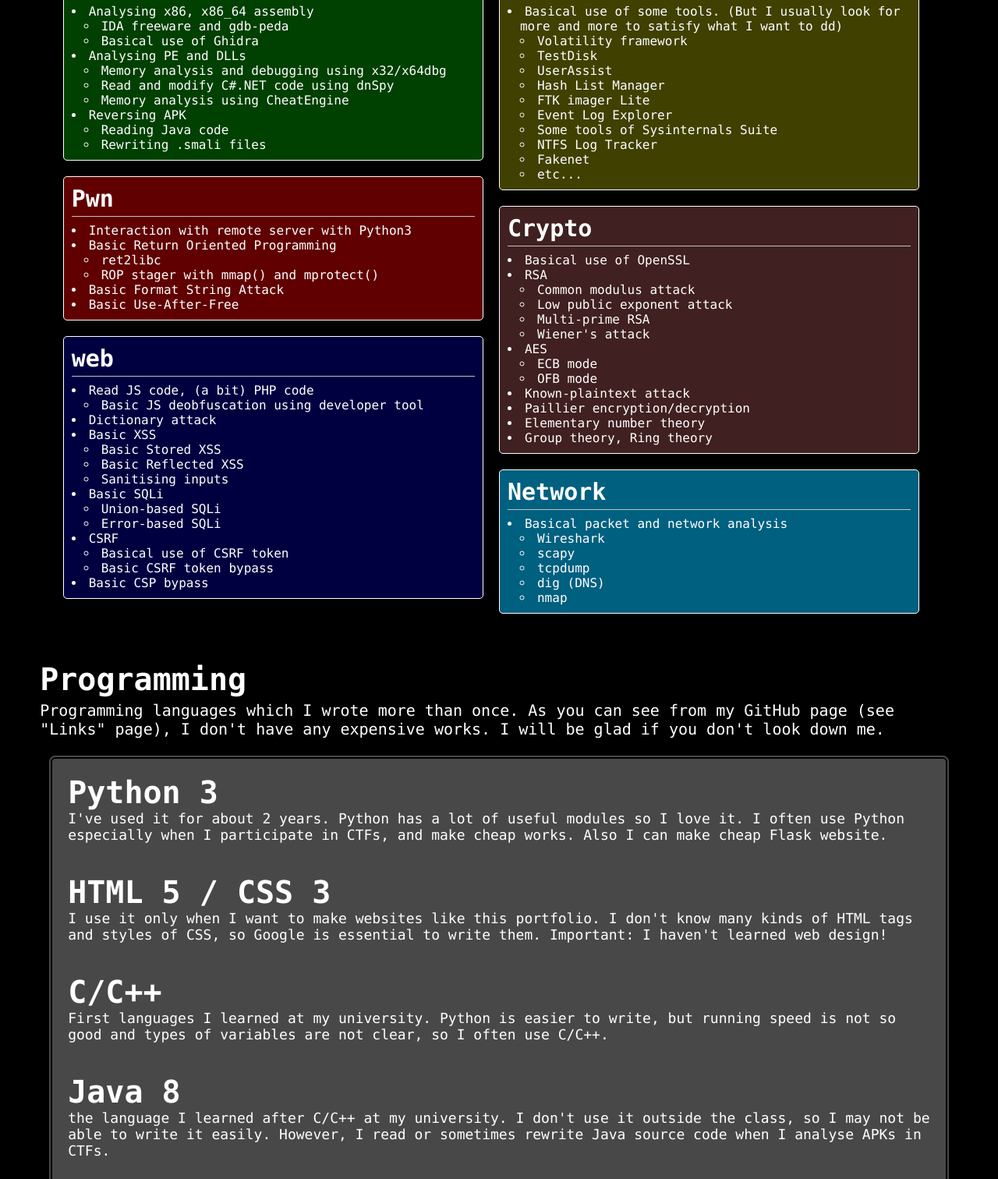
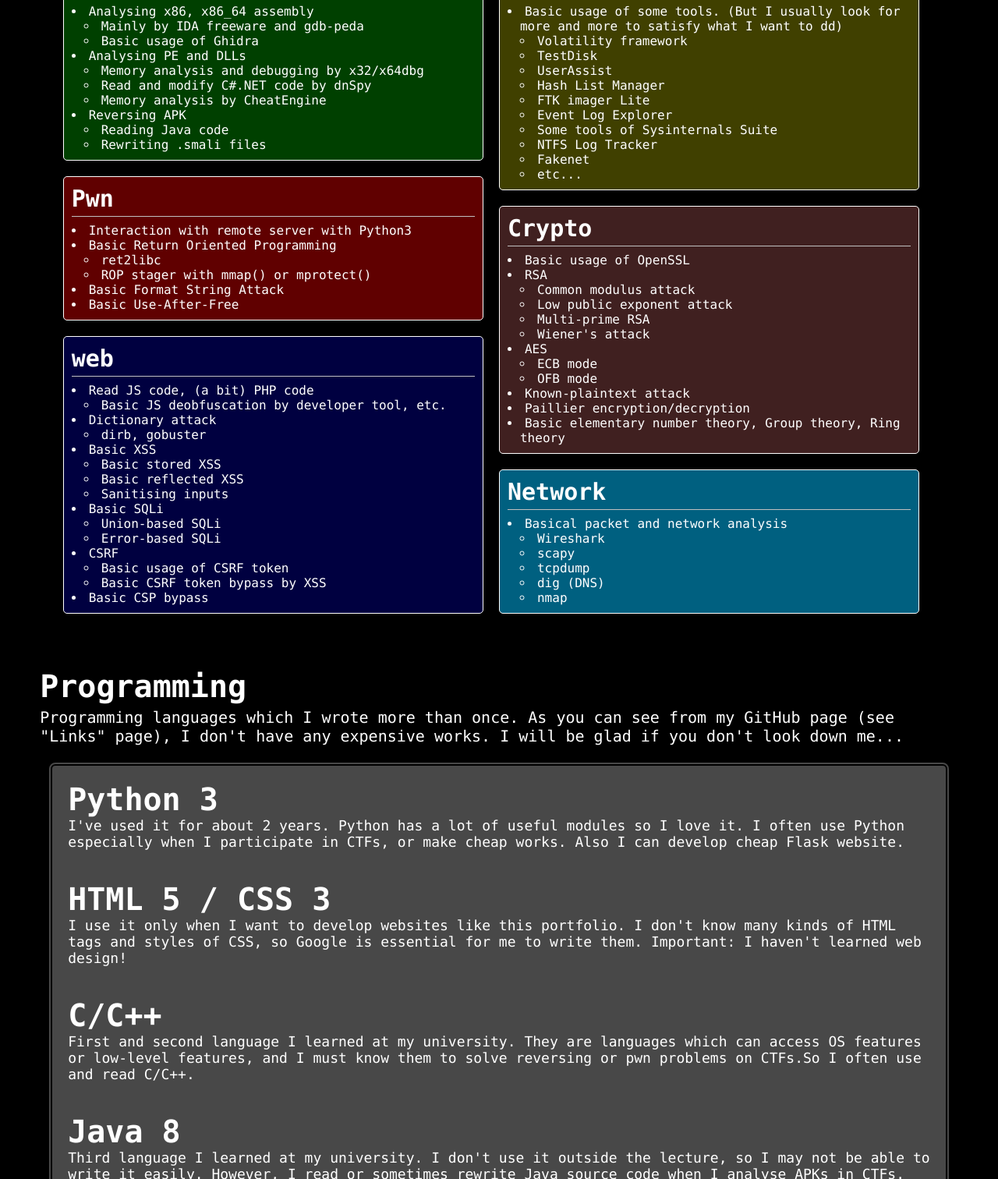
Before and after one commit to Ciruela-Xcyba17her/CiruelaPortfolio, a Gatsby site: page /skills in a window 1280 px wide. Shown: the part 708-2220 px from the top of the page at 78% size. Built offline with nearby package versions, Linux system fonts and the light colour scheme; Gatsby itself is replaced by a stand-in of ours.

Commit message:
Fixed typo, some contents

```diff
--- a/src/components/contents/links/components/Links.js
+++ b/src/components/contents/links/components/Links.js
@@ -13,14 +13,14 @@
             },
             {
                 serviceName: "Hack The Box",
-                description: "An online service to improve penetration testing skills and other cybersecurity skills.",
+                description: "An online service to improve penetration testing skills and other cybersecurity skills. I own no machines now...",
                 href: "https://www.hackthebox.eu/profile/206153",
                 bgColor: "#208020",
                 addition: "",
             },
             {
                 serviceName: "GitHub",
-                description: "My cheap programs. No stars are given to me...",
+                description: "Mainly my cheap programs.",
                 href: "https://github.com/Ciruela-Xcyba17her",
                 bgColor: "#404040",
                 addition: "",
--- a/src/components/contents/skills/components/Skills.js
+++ b/src/components/contents/skills/components/Skills.js
@@ -41,9 +41,9 @@
                 {/*----- CTF skills section -----*/}
                 <h2>CTF</h2>
                 <p>
-                    Capture The Flag - Competition that requires knowledge and skills of cybersecurity.
+                    Capture The Flag - A competition that requires knowledge and skills of cybersecurity.
                     Problems in CTF are often divided into some categories: Reversing, Pwn, Web, etc.
-                    In this section, I'll introduce what I can do in each categories.
+                    In this section, I'll introduce what I can do (or I experienced) in each categories.
                 </p>
 
                 <div className="skills-ctf-container">
@@ -84,7 +84,7 @@
                 <h2>Programming</h2>
                 <p>
                     Programming languages which I wrote more than once. As you can see from my GitHub page (see "Links" page),
-                    I don't have any expensive works. I will be glad if you don't look down me.
+                    I don't have any expensive works. I will be glad if you don't look down me...
                 </p>
 
                 <div className="skills-programming-container">
--- a/src/components/contents/skills/components/ctf-skilldata.js
+++ b/src/components/contents/skills/components/ctf-skilldata.js
@@ -6,16 +6,16 @@
             {
                 "skill": "Analysing x86, x86_64 assembly",
                 "detail": [
-                    "IDA freeware and gdb-peda",
-                    "Basical use of Ghidra"
+                    "Mainly by IDA freeware and gdb-peda",
+                    "Basic usage of Ghidra"
                 ]
             },
             {
                 "skill": "Analysing PE and DLLs",
                 "detail": [
-                    "Memory analysis and debugging using x32/x64dbg",
-                    "Read and modify C#.NET code using dnSpy",
-                    "Memory analysis using CheatEngine"
+                    "Memory analysis and debugging by x32/x64dbg",
+                    "Read and modify C#.NET code by dnSpy",
+                    "Memory analysis by CheatEngine"
                 ]
             },
             {
@@ -39,7 +39,7 @@
                 "skill": "Basic Return Oriented Programming",
                 "detail": [
                     "ret2libc",
-                    "ROP stager with mmap() and mprotect()"
+                    "ROP stager with mmap() or mprotect()"
                 ]
             },
             {
@@ -59,18 +59,20 @@
             {
                 "skill": "Read JS code, (a bit) PHP code",
                 "detail": [
-                    "Basic JS deobfuscation using developer tool"
+                    "Basic JS deobfuscation by developer tool, etc."
                 ]
             },
             {
                 "skill": "Dictionary attack",
-                "detail": []
+                "detail": [
+                    "dirb, gobuster"
+                ]
             },
             {
                 "skill": "Basic XSS",
                 "detail": [
-                    "Basic Stored XSS",
-                    "Basic Reflected XSS",
+                    "Basic stored XSS",
+                    "Basic reflected XSS",
                     "Sanitising inputs"
                 ]
             },
@@ -84,8 +86,8 @@
             {
                 "skill": "CSRF",
                 "detail": [
-                    "Basical use of CSRF token",
-                    "Basic CSRF token bypass"
+                    "Basic usage of CSRF token",
+                    "Basic CSRF token bypass by XSS"
                 ]
             },
             {
@@ -99,7 +101,7 @@
         "bgColor": "#404000",
         "skills": [
             {
-                "skill": "Basical use of some tools. (But I usually look for more and more to satisfy what I want to dd)",
+                "skill": "Basic usage of some tools. (But I usually look for more and more to satisfy what I want to dd)",
                 "detail": [
                     "Volatility framework",
                     "TestDisk",
@@ -120,7 +122,7 @@
         "bgColor": "#402020",
         "skills": [
             {
-                "skill": "Basical use of OpenSSL",
+                "skill": "Basic usage of OpenSSL",
                 "detail": []
             },
             {
@@ -148,11 +150,7 @@
                 "detail": []
             },
             {
-                "skill": "Elementary number theory",
-                "detail": []
-            },
-            {
-                "skill": "Group theory, Ring theory",
+                "skill": "Basic elementary number theory, Group theory, Ring theory",
                 "detail": []
             }
         ]
--- a/src/components/contents/skills/components/general-skilldata.js
+++ b/src/components/contents/skills/components/general-skilldata.js
@@ -5,14 +5,14 @@
         ]
     },
     {
-        "skill": "Firewall settings (ufw)",
+        "skill": "Firewall configuration (ufw)",
         "detail": [
         ]
     },
     {
         "skill": "DNS server setting (BIND9)",
         "detail": [
-            "dig command to check settings"
+            "dig command to check target DNS records"
         ]
     },
     {
--- a/src/components/contents/skills/components/programming-skilldata.js
+++ b/src/components/contents/skills/components/programming-skilldata.js
@@ -4,32 +4,32 @@
             "Python 3",
         "detail":
             "I've used it for about 2 years. Python has a lot of useful modules so I love it. " +
-            "I often use Python especially when I participate in CTFs, and make cheap works. " +
-            "Also I can make cheap Flask website."
+            "I often use Python especially when I participate in CTFs, or make cheap works. " +
+            "Also I can develop cheap Flask website."
     },
     {
         "lang":
             "HTML 5 / CSS 3",
         "detail":
-            "I use it only when I want to make websites like this portfolio. " +
+            "I use it only when I want to develop websites like this portfolio. " +
             "I don't know many kinds of HTML tags and styles of CSS, " +
-            "so Google is essential to write them. " +
+            "so Google is essential for me to write them. " +
             "Important: I haven't learned web design! "
     },
     {
         "lang":
             "C/C++",
         "detail":
-            "First languages I learned at my university. " +
-            "Python is easier to write, but running speed is not so good and types of variables are not clear, " +
-            "so I often use C/C++. "
+            "First and second language I learned at my university. " +
+            "They are languages which can access OS features or low-level features, and I must know them to solve reversing or pwn problems on CTFs." +
+            "So I often use and read C/C++. "
     },
     {
         "lang":
             "Java 8",
         "detail":
-            "the language I learned after C/C++ at my university. " +
-            "I don't use it outside the class, so I may not be able to write it easily. " +
+            "Third language I learned at my university. " +
+            "I don't use it outside the lecture, so I may not be able to write it easily. " +
             "However, I read or sometimes rewrite Java source code when I analyse APKs in CTFs. "
     },
     {
@@ -37,13 +37,13 @@
             "Shell Scripts",
         "detail":
             "I use it when I wanted to automate some processes, " +
-            "e.g. making template file and extracting information from files or strings. "
+            "for example, making template file and extracting information from files or strings. "
     },
     {
         "lang":
             "JavaScript (ECMAScript 6)",
         "detail":
-            "This portfolio website is made by gatsby.js and React (and Netlify CMS to deploy). " +
+            "This portfolio website is made by Gatsby.js (an framework of React) and, and deployed by Netlify CMS. " +
             "Like HTML/CSS, Google is necessary to write. " +
             "In CTFs, I read it, or try to deobfuscate by developper tools, etc."
     },
@@ -51,14 +51,14 @@
         "lang":
             "Ruby on Rails 5",
         "detail":
-            "I learned it about a year ago, so I need to learn again if when I have to write it. "
+            "I learned it about two years ago, so I need to learn again if when I have to write it. "
     },
     {
         "lang":
             "PHP",
         "detail":
-            "I can only read it, and writing it takes for a longtime. " +
-            " Sometimes I write PHP files to check how PHP functions work when I solve Web problems on CTFs. "
+            "I can only read it, but writing it takes for a longtime. " +
+            "Sometimes I write PHP files to check how PHP functions work or submit forged requests when I solve Web problems on CTFs. "
     }
 ];
 
--- a/src/components/contents/top/components/Top.js
+++ b/src/components/contents/top/components/Top.js
@@ -6,7 +6,7 @@
             <div>
                 <h1>Top</h1>
                 <p>Welcome to CiruelaPortfolio.</p>
-                <p>I want to add something fun to this Top page, but I have no idea now...</p>
+                <p>I want to add something fun to this Top page, but I have no idea now... D:</p>
             </div>
         );
     }
```
